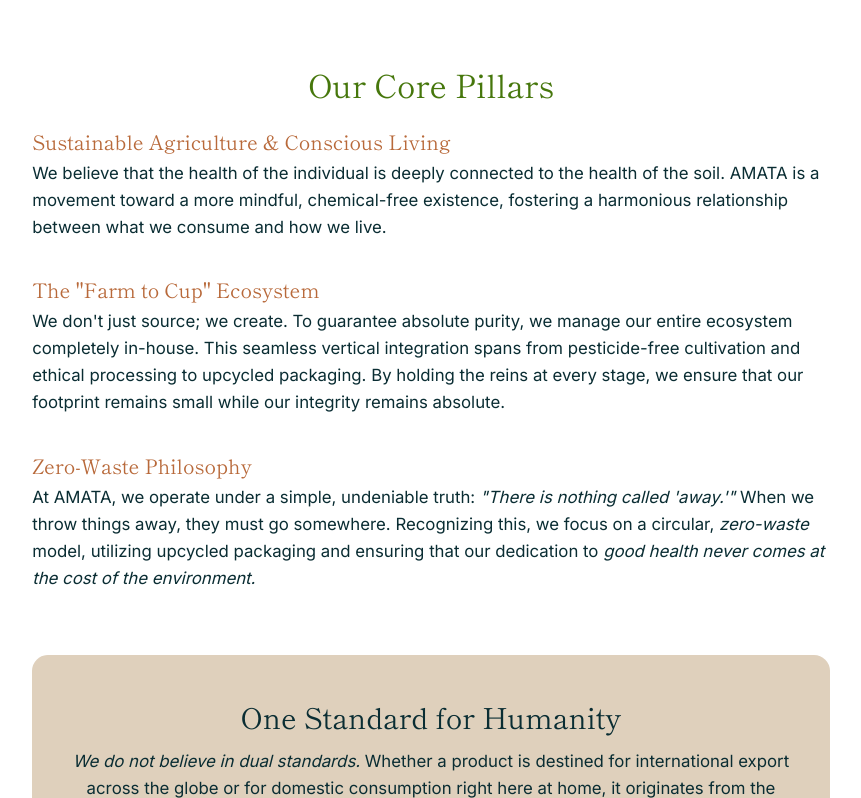
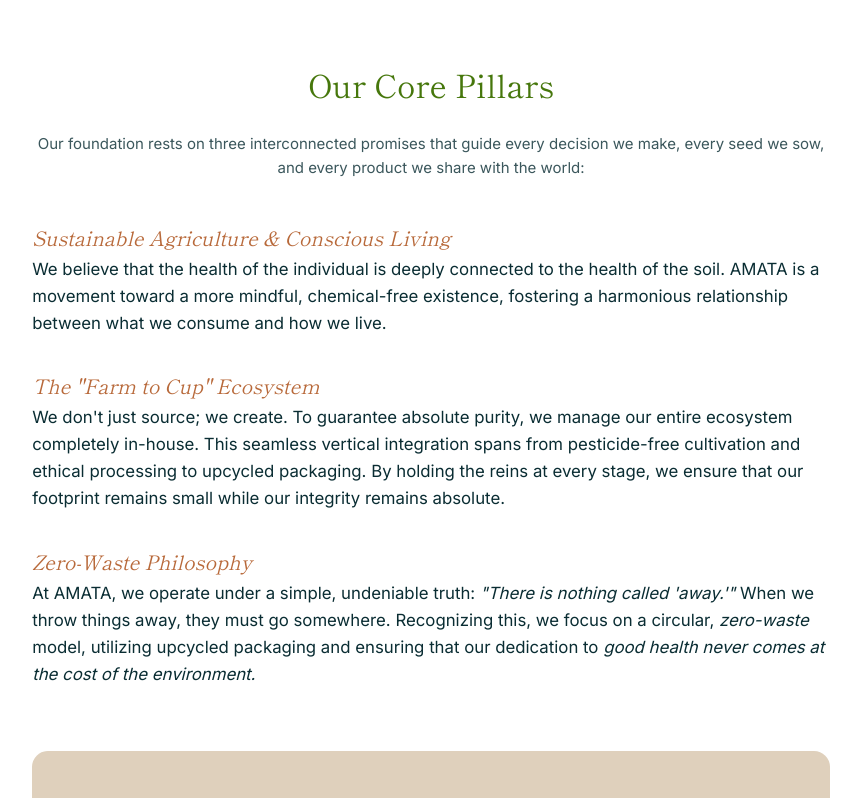
Before and after one commit to CodeUxDebayan/amata, a Next.js app: page /learn in a window 1280 px wide. Shown: the part 1422-2220 px from the top of the page, without its empty margins (209-1070 px from the left). Built offline with nearby package versions, Linux system fonts and the light colour scheme; no server answers.

Commit message:
Update About Us copy and remove international checkout options

```diff
--- a/pages/checkout.js
+++ b/pages/checkout.js
@@ -286,8 +286,6 @@
                   <label>Country</label>
                   <select name="country" value={form.country} onChange={handleFormChange} required className={styles.input}>
                     <option value="India">India</option>
-                    <option value="United States">United States</option>
-                    <option value="Japan">Japan</option>
                   </select>
                 </div>
                 <div className={styles.field} style={{ maxWidth: '120px' }}>
--- a/src/components/learn/AboutAmata.js
+++ b/src/components/learn/AboutAmata.js
@@ -20,23 +20,26 @@
       </div>
 
       <h3 className={`serif ${styles.pillarsTitle}`}>Our Core Pillars</h3>
+      <p className={styles.pillarsSubtitle} style={{ textAlign: 'center', marginBottom: '3rem', maxWidth: '800px', margin: '0 auto 3rem auto', lineHeight: '1.6', color: 'rgba(10,45,51,0.8)' }}>
+        Our foundation rests on three interconnected promises that guide every decision we make, every seed we sow, and every product we share with the world:
+      </p>
       <div className={styles.pillars}>
         <div className={styles.pillar}>
-          <h4>Sustainable Agriculture &amp; Conscious Living</h4>
+          <h4><span className={styles.italic}>Sustainable Agriculture &amp; Conscious Living</span></h4>
           <p>We believe that the health of the individual is deeply connected to the health of the soil. AMATA is a movement toward a more mindful, chemical-free existence, fostering a harmonious relationship between what we consume and how we live.</p>
         </div>
         <div className={styles.pillar}>
-          <h4>The &quot;Farm to Cup&quot; Ecosystem</h4>
+          <h4><span className={styles.italic}>The &quot;Farm to Cup&quot; Ecosystem</span></h4>
           <p>We don&apos;t just source; we create. To guarantee absolute purity, we manage our entire ecosystem completely in-house. This seamless vertical integration spans from pesticide-free cultivation and ethical processing to upcycled packaging. By holding the reins at every stage, we ensure that our footprint remains small while our integrity remains absolute.</p>
         </div>
         <div className={styles.pillar}>
-          <h4>Zero-Waste Philosophy</h4>
+          <h4><span className={styles.italic}>Zero-Waste Philosophy</span></h4>
           <p>At AMATA, we operate under a simple, undeniable truth: <span className={styles.italic}>&quot;There is nothing called &apos;away.&apos;&quot;</span> When we throw things away, they must go somewhere. Recognizing this, we focus on a circular, <span className={styles.italic}>zero-waste</span> model, utilizing upcycled packaging and ensuring that our dedication to <span className={styles.italic}>good health never comes at the cost of the environment.</span></p>
         </div>
       </div>
 
       <div className={styles.standard}>
-        <h3 className="serif">One Standard for Humanity</h3>
+        <h3 className="serif"><span className={styles.italic}>One Standard for Humanity</span></h3>
         <p><span className={styles.italic}>We do not believe in dual standards.</span> Whether a product is destined for international export across the globe or for domestic consumption right here at home, it originates from the exact same pristine source and meets the same rigorous quality benchmarks.</p>
         <p><span className={styles.italic}>We refuse to compromise, because to us, every living soul deserves the best.</span></p>
       </div>
```
